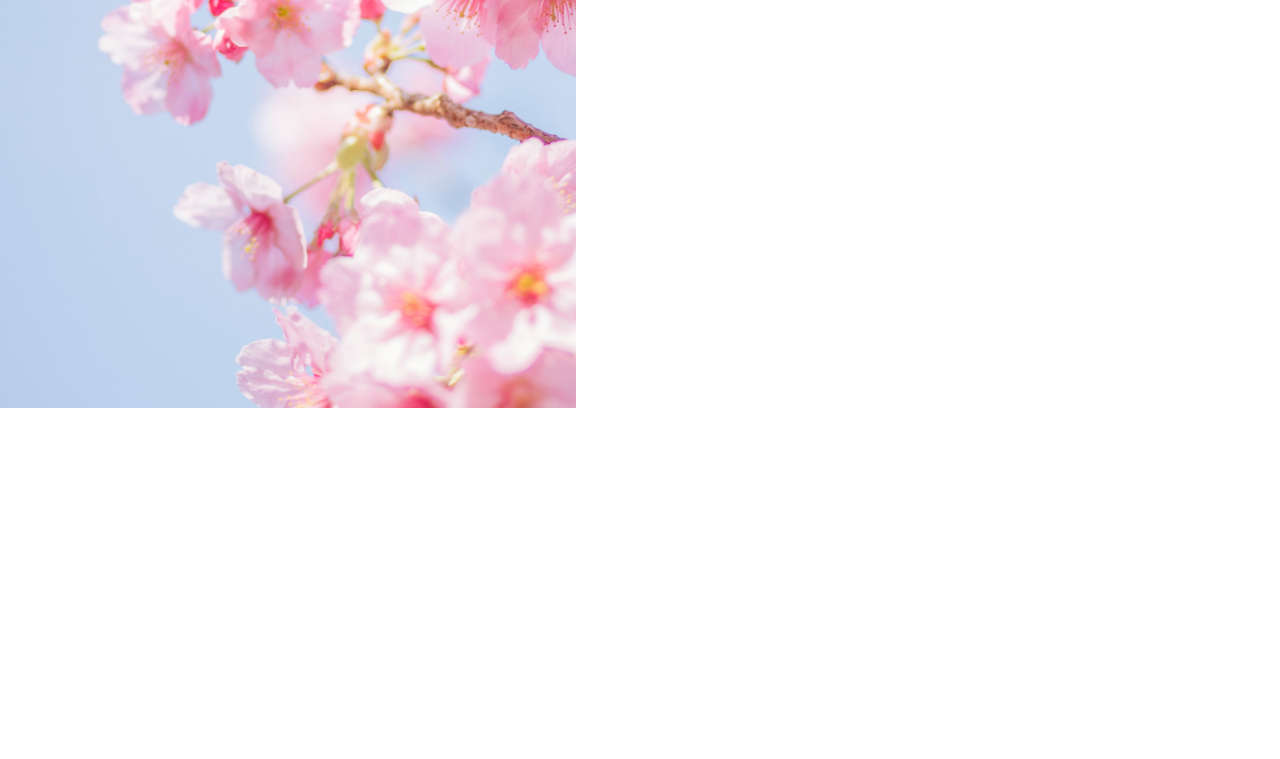
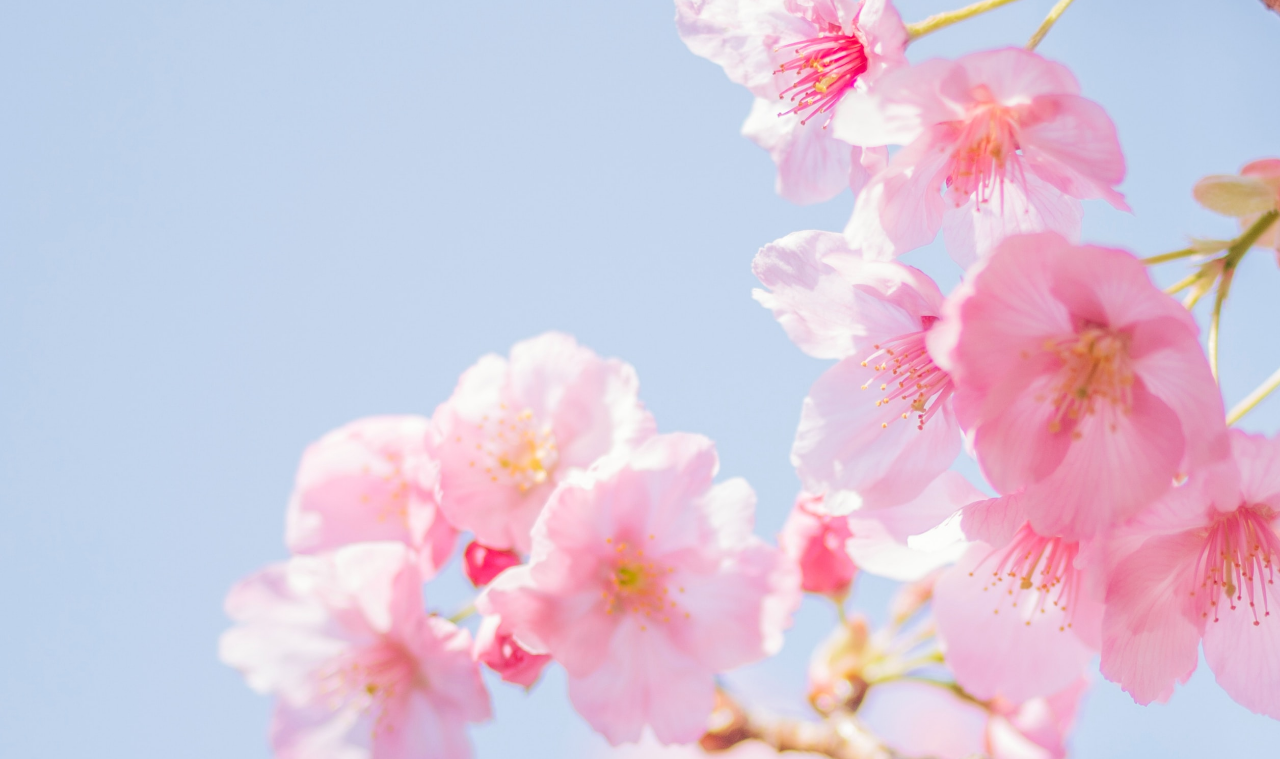
Before and after one commit to moonsu03/signup-form, a website: page index.html in a window 1280 px wide. Shown: the part 392-1151 px from the top of the page. Before the commit the page ends 800 px from the top, so only its background shows below. Drawn offline with nearby package versions, Linux system fonts and the light colour scheme; files that its build step writes are made by us from their sources.

Commit message:
move index.html from src directory

```diff
--- a/src/index.html
+++ b/index.html
@@ -12,7 +12,7 @@
       <img
         src="/img/tomoko-uji-bBWHtMOvxKY-unsplash.jpg"
         alt="sakura background aside"
-        class="w-screen h-screen lg:h-screen lg:w-[36rem] object-cover"
+        class="w-screen h-screen lg:w-[36rem] object-cover"
       />
       <!--
 
```
